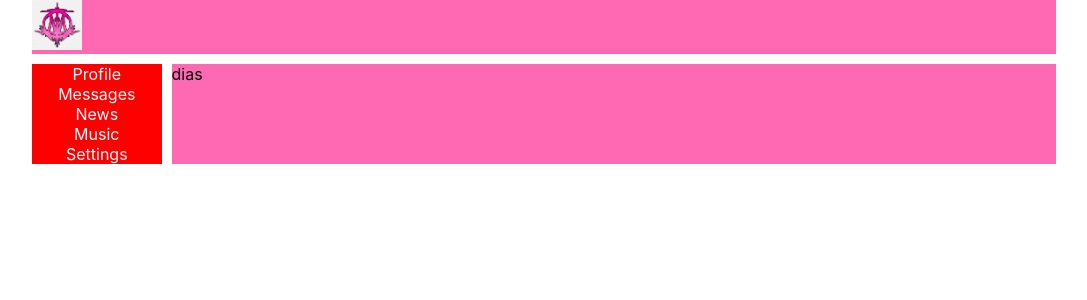
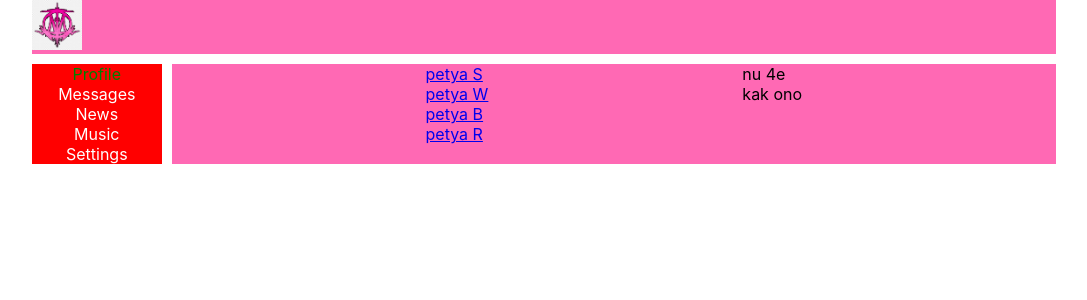
Before and after one commit to Iplatos/newSocial, a React (Create React App) app: page /dialogs in a window 1280 px wide. Shown: the top 300 px of the page, without its empty margins (96-1183 px from the left). Built offline with nearby package versions, Linux system fonts and the light colour scheme.

Commit message:
feat: react router dom updated

```diff
--- a/src/App.tsx
+++ b/src/App.tsx
@@ -15,11 +15,11 @@ function App() {
 
             <div className="app-wrapper">
                 <Header/>
-                <div className={"container"}>{/*<Navbar/>*/}
+                <div className={"container"}>
                     <Navbar/>
                 <Routes>
                     <Route path={"profile"} element={<Profile/>} />
-                    <Route path={"dialogs"} element={<Dialogs/>} />
+                    <Route path={"dialogs/*"} element={<Dialogs/>} />
                     <Route path={"news"} element={<News/>} />
                     <Route path={"music"} element={<Music/>} />
                     <Route path={"settings"} element={<Settings/>} />
--- a/src/components/Dialogs/Dialogs.module.css
+++ b/src/components/Dialogs/Dialogs.module.css
@@ -1,4 +1,9 @@
 .dialogs{
-    width: 100%;
-    background-color: hotpink;
+    display: flex;
+    flex-direction: row;
+    justify-content: space-evenly;
 }
+.name{
+    display: flex;
+    flex-direction: column;
+}
--- a/src/components/Dialogs/Dialogs.tsx
+++ b/src/components/Dialogs/Dialogs.tsx
@@ -1,9 +1,24 @@
 import React from 'react';
 import s from "./../../common/Container.module.css"
+import style from "./Dialogs.module.css"
+import {NavLink} from "react-router-dom";
+
 export const Dialogs = () => {
     return (
         <div className={s.container}>
-            dias
+            <div className={style.dialogs}>
+                <div className={style.name}>
+                    <NavLink to={"dialogs/1"}>petya S</NavLink>
+                    <NavLink to={"dialogs/2"}>petya W</NavLink>
+                    <NavLink to={"dialogs/3"}>petya B</NavLink>
+                    <NavLink to={"dialogs/4"}>petya R</NavLink>
+
+                </div>
+                <div className={style.message}>
+                    <div>nu 4e</div>
+                    <div>kak ono</div>
+                </div>
+            </div>
         </div>
     );
 };
--- a/src/components/Navbar/Navbar.module.css
+++ b/src/components/Navbar/Navbar.module.css
@@ -15,6 +15,6 @@
     color: purple;
 
 }
-.item active{
-
+.active{
+    color :green;
 }
--- a/src/components/Navbar/Navbar.tsx
+++ b/src/components/Navbar/Navbar.tsx
@@ -1,19 +1,22 @@
-import React from 'react';
+import React, {useState} from 'react';
 import s from "./Navbar.module.css"
 import {useNavigate} from "react-router-dom";
 
 export const Navbar = () => {
+    const [active, setActive] = useState("profile")
     const navigate = useNavigate()
     const redirectTo = (link: string) => {
         navigate(link)
+        setActive(link)
     }
+
     return (
         <nav className={s.nav}>
-            <div className={s.item} onClick={() => redirectTo("profile")}>Profile</div>
-            <div className={s.item} onClick={() => redirectTo("dialogs")}>Messages</div>
-            <div className={s.item} onClick={() => redirectTo("news")}>News</div>
-            <div className={s.item} onClick={() => redirectTo("music")}>Music</div>
-            <div className={s.item} onClick={() => redirectTo("settings")}>Settings</div>
+            <div className={active=="profile" ? s.active : s.item} onClick={() => redirectTo("profile")}>Profile</div>
+            <div className={active=="dialogs" ? s.active : s.item} onClick={() => redirectTo("dialogs")}>Messages</div>
+            <div className={active=="news" ? s.active : s.item} onClick={() => redirectTo("news")}>News</div>
+            <div className={active=="music" ? s.active : s.item} onClick={() => redirectTo("music")}>Music</div>
+            <div className={active=="settings" ? s.active : s.item} onClick={() => redirectTo("settings")}>Settings</div>
 
 
         </nav>
```
